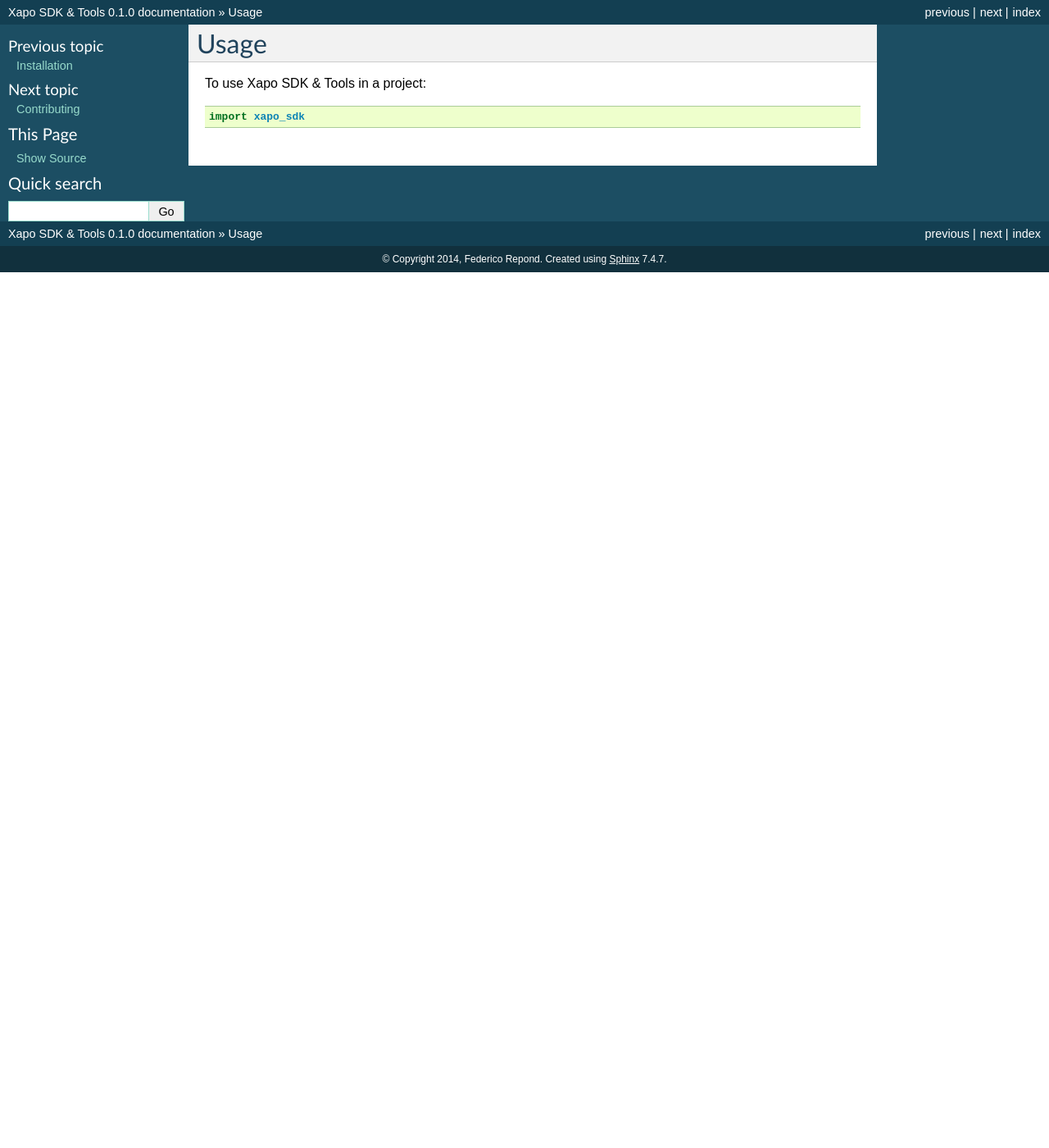
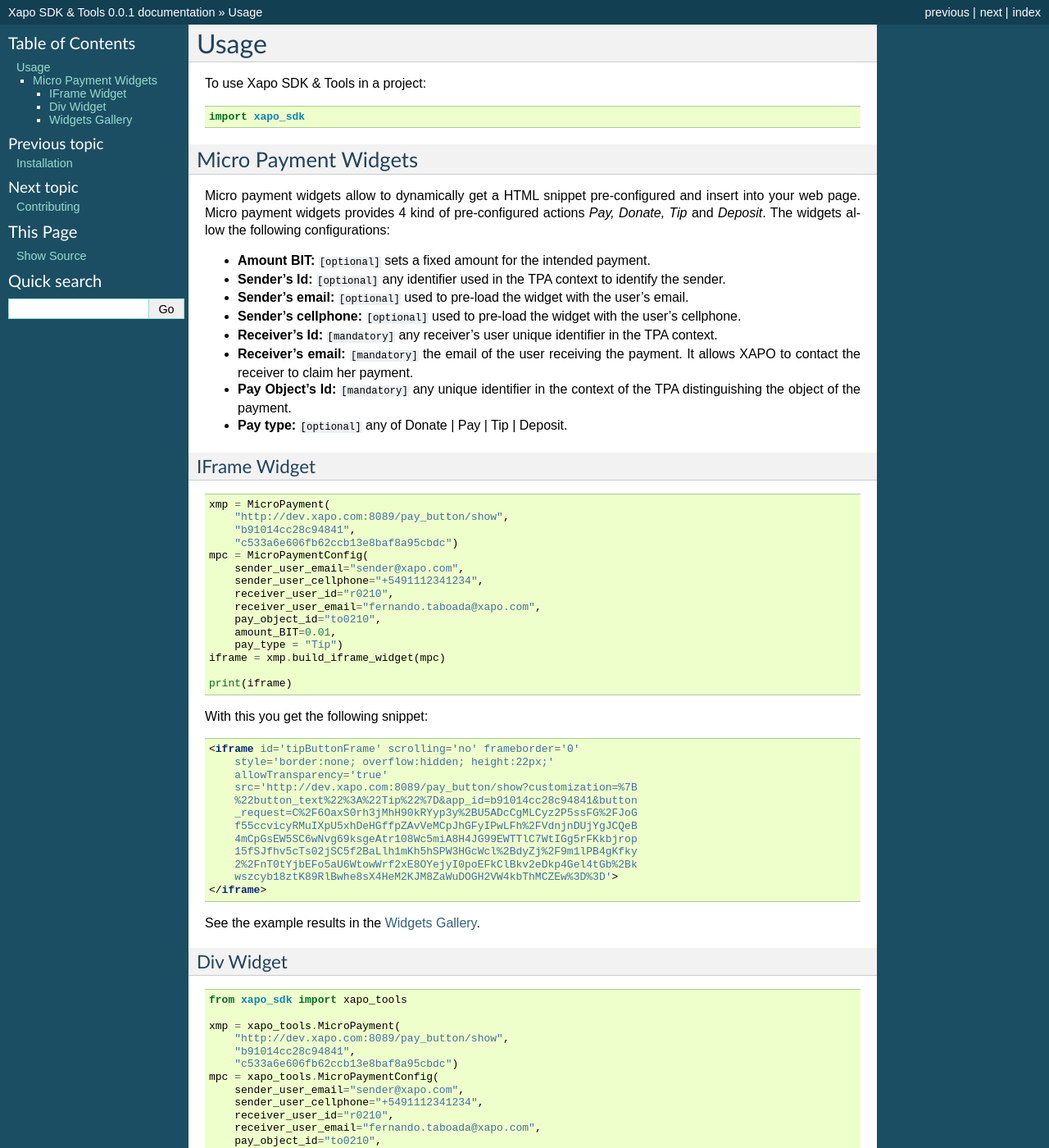
Before and after one commit to nathaliejill/python-sdk, a Sphinx documentation site: the page built from docs/usage.rst, in a window 1280 px wide and 1400 px high. Shown: the whole window at 82% size. Built offline with Sphinx 7.4.7, drawn with Linux system fonts in a browser that asks for light colours; some of the changed text lies outside the part shown.

Commit message:
Corrected packaging. Added usage doc.

```diff
--- a/docs/usage.rst
+++ b/docs/usage.rst
@@ -5,3 +5,124 @@
 To use Xapo SDK & Tools in a project::
 
     import xapo_sdk
+
+---------------------
+Micro Payment Widgets
+---------------------
+
+Micro payment widgets allow to dynamically get a HTML snippet pre-configured and insert into your web page. Micro payment widgets provides 4 kind of pre-configured actions *Pay, Donate, Tip* and *Deposit*. The widgets allow the following configurations:
+
+- **Amount BIT:** ``[optional]`` sets a fixed amount for the intended payment.
+- **Sender's Id:** ``[optional]`` any identifier used in the TPA context to identify the sender.
+- **Sender's email:** ``[optional]`` used to pre-load the widget with the user's email.
+- **Sender's cellphone:** ``[optional]`` used to pre-load the widget with the user's cellphone.
+- **Receiver's Id:** ``[mandatory]`` any receiver's user unique identifier in the TPA context.
+- **Receiver's email:** ``[mandatory]`` the email of the user receiving the payment. It allows XAPO to contact the receiver to claim her payment.
+- **Pay Object's Id:** ``[mandatory]`` any unique identifier in the context of the TPA distinguishing the object of the payment.
+- **Pay type:** ``[optional]`` any of Donate | Pay | Tip | Deposit.
+
+
+^^^^^^^^^^^^^
+IFrame Widget
+^^^^^^^^^^^^^
+
+.. code:: python
+
+    xmp = MicroPayment(
+        "http://dev.xapo.com:8089/pay_button/show",
+        "b91014cc28c94841",
+        "c533a6e606fb62ccb13e8baf8a95cbdc")
+    mpc = MicroPaymentConfig(
+        sender_user_email="sender@xapo.com",
+        sender_user_cellphone="+5491112341234",
+        receiver_user_id="r0210",
+        receiver_user_email="fernando.taboada@xapo.com",
+        pay_object_id="to0210",
+        amount_BIT=0.01,
+        pay_type = "Tip")
+    iframe = xmp.build_iframe_widget(mpc)
+
+    print(iframe)
+
+
+With this you get the following snippet:
+
+.. code:: html
+
+    <iframe id='tipButtonFrame' scrolling='no' frameborder='0'
+        style='border:none; overflow:hidden; height:22px;'
+        allowTransparency='true'
+        src='http://dev.xapo.com:8089/pay_button/show?customization=%7B
+        %22button_text%22%3A%22Tip%22%7D&app_id=b91014cc28c94841&button
+        _request=C%2F6OaxS0rh3jMhH90kRYyp3y%2BU5ADcCgMLCyz2P5ssFG%2FJoG
+        f55ccvicyRMuIXpU5xhDeHGffpZAvVeMCpJhGFyIPwLFh%2FVdnjnDUjYgJCQeB
+        4mCpGsEW5SC6wNvg69ksgeAtr108Wc5miA8H4JG99EWTTlC7WtIGg5rFKkbjrop
+        15fSJfhv5cTs02jSC5f2BaLlh1mKh5hSPW3HGcWcl%2BdyZj%2F9m1lPB4gKfky
+        2%2FnT0tYjbEFo5aU6WtowWrf2xE8OYejyI0poEFkClBkv2eDkp4Gel4tGb%2Bk
+        wszcyb18ztK89RlBwhe8sX4HeM2KJM8ZaWuDOGH2VW4kbThMCZEw%3D%3D'>
+    </iframe>
+
+See the example results in the :ref:`widgets-gallery`.
+
+^^^^^^^^^^
+Div Widget
+^^^^^^^^^^
+
+.. code:: python
+
+    from xapo_sdk import xapo_tools
+
+    xmp = xapo_tools.MicroPayment(
+        "http://dev.xapo.com:8089/pay_button/show",
+        "b91014cc28c94841",
+        "c533a6e606fb62ccb13e8baf8a95cbdc")
+    mpc = xapo_tools.MicroPaymentConfig(
+        sender_user_email="sender@xapo.com",
+        sender_user_cellphone="+5491112341234",
+        receiver_user_id="r0210",
+        receiver_user_email="fernando.taboada@xapo.com",
+        pay_object_id="to0210",
+        amount_BIT=0.01,
+        pay_type = "Donate")
+    div = xmp.build_div_widget(mpc)
+
+    print(div)
+
+
+With this you get the following snippet:
+
+.. code:: html
+
+    <div id='tipButtonDiv' class='tipButtonDiv'></div>
+    <div id='tipButtonPopup' class='tipButtonPopup'></div>
+    <script>
+    $(document).ready(function() {
+        $('#tipButtonDiv').load(
+            'http://dev.xapo.com:8089/pay_button/show?
+            customization=%7B%22button_text%22%3A%22Donate%22%7D&
+            app_id=b91014cc28c94841&button_request=C%2F6OaxS0rh3jMhH90k
+            RYyp3y%2BU5ADcCgMLCyz2P5ssFG%2FJoGf55ccvicyRMuIXpU5xhDeHGff
+            pZAvVeMCpJhGFyIPwLFh%2FVdnjnDUjYgJCQeB4mCpGsEW5SC6wNvg69ksg
+            eAtr108Wc5miA8H4JG99EWTTlC7WtIGg5rFKkbjrop15fSJfhv5cTs02jSC
+            5f2BaLlh1mKh5hSPW3HGcWcl%2BdyZj%2F9m1lPB4gKfky2%2FnT0tYjbEF
+            o5aU6WtowWrf2xE8OYejyI0poEFkClBkv2eDkp4Gel4tGb%2Bkwszcyb18z
+            tK89RlBwhe8sX4HeM2KJMHVfAM8NQXQu8oiIyCAl0vg%3D%3D');
+        });
+    </script>
+
+See the example results in the :ref:`widgets-gallery`.
+
+
+.. _widgets-gallery:
+
+^^^^^^^^^^^^^^^
+Widgets Gallery
+^^^^^^^^^^^^^^^
+
+.. _a link: http://developers.xapo.com/images/payment_widget/donate_button.png
+
+.. _a link: http://developers.xapo.com/images/payment_widget/mpayment1.png
+
+.. _a link: http://developers.xapo.com/images/payment_widget/mpayment2.png
+
+.. _a link: http://developers.xapo.com/images/payment_widget/mpayment3.png
--- a/xapo_sdk/__init__.py
+++ b/xapo_sdk/__init__.py
@@ -2,4 +2,6 @@
 
 __author__ = 'Federico Repond'
 __email__ = 'federico.repond@leapsight.com'
-__version__ = '0.1.0'
+__version__ = '0.0.1'
+
+__all__ = ['xapo_utils', 'xapo_tools']
```
Also changed, not shown: README.rst (+20 -1 lines), 1 other file.
